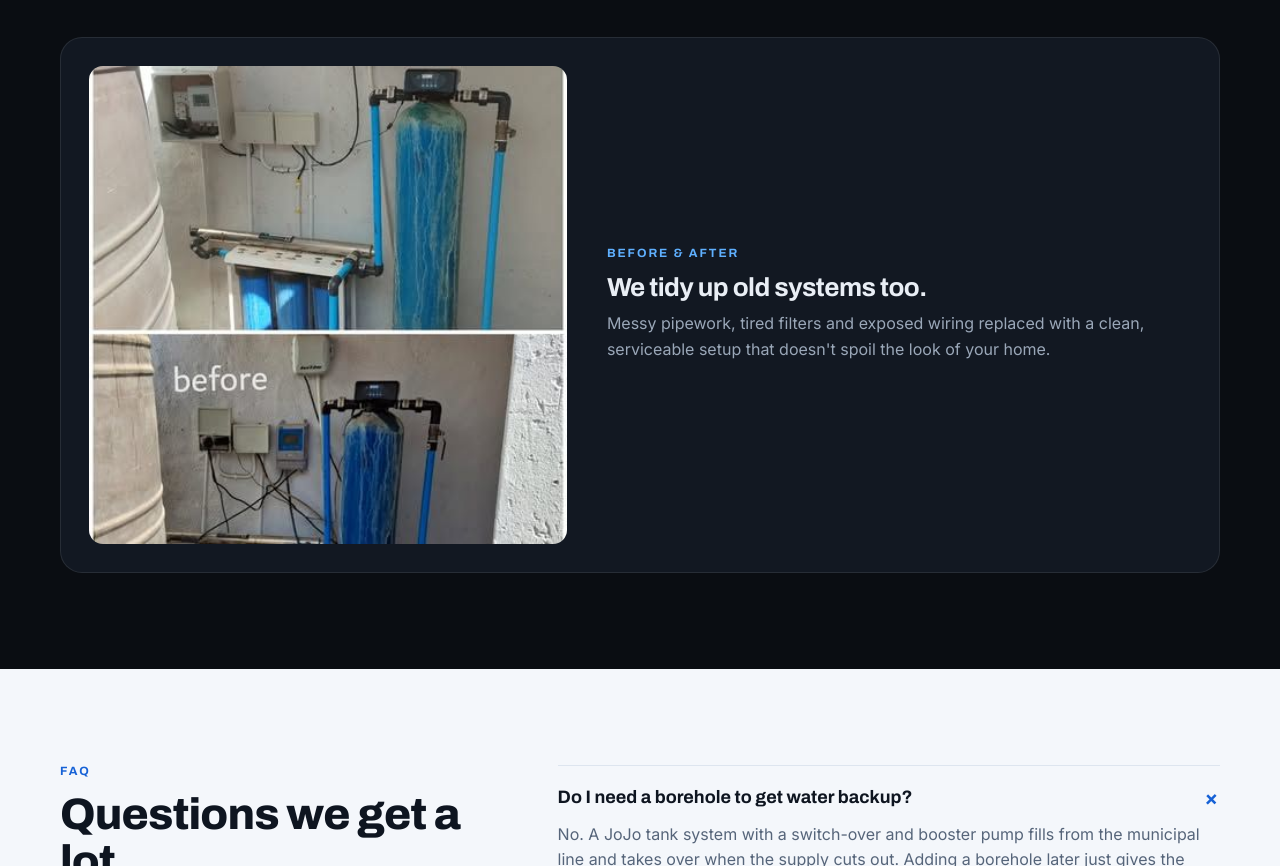
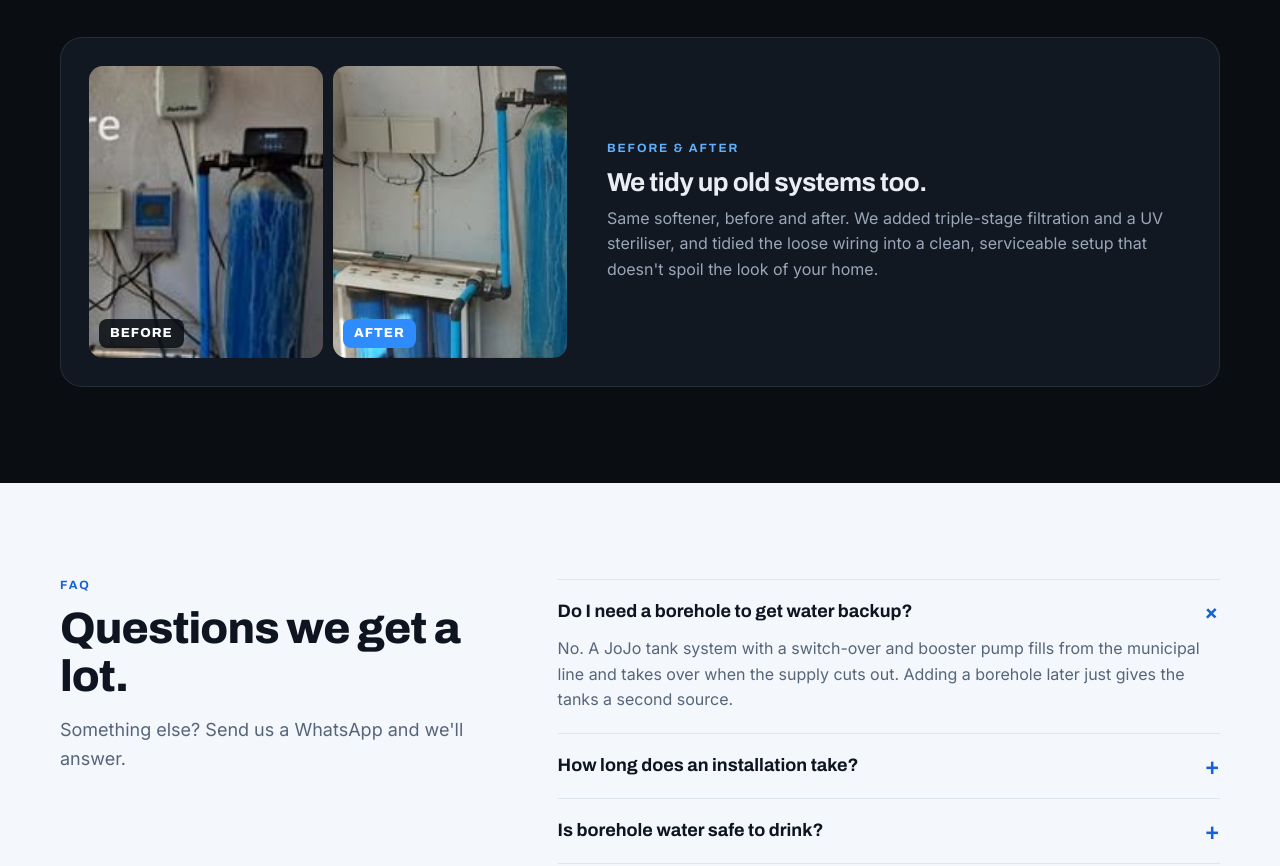
Before and after one commit to dannyschaffer/pumpedup-preview, a plain HTML site: page index.html in a window 1280 px wide. Shown: the part 4911-5777 px from the top of the page. Drawn offline with Linux system fonts and the light colour scheme.

Commit message:
Split before/after collage into labelled pair
Co-Authored-By: Claude Opus 5.5 <noreply@anthropic.com>

```diff
--- a/index.html
+++ b/index.html
@@ -144,7 +144,11 @@ section{padding:96px 0}
 .gallery img.wide{grid-column:span 2;aspect-ratio:2/1}
 @media (max-width:760px){.gallery{grid-template-columns:1fr 1fr}}
 .ba{margin-top:40px;display:grid;grid-template-columns:.9fr 1.1fr;gap:40px;align-items:center;background:var(--ink-2);border:1px solid var(--line);border-radius:22px;padding:28px}
-.ba img{border-radius:14px;width:100%}
+.ba-pair{display:grid;grid-template-columns:1fr 1fr;gap:10px}
+.ba-pair figure{position:relative;margin:0}
+.ba-pair img{border-radius:14px;width:100%;aspect-ratio:4/5;object-fit:cover;object-position:center 60%}
+.ba-pair figcaption{position:absolute;left:10px;bottom:10px;font:800 13px/1 Archivo,sans-serif;letter-spacing:.08em;text-transform:uppercase;background:rgba(10,13,18,.85);color:#fff;padding:8px 11px;border-radius:8px}
+.ba-pair figcaption.after{background:var(--blue)}
 .ba h3{font-size:26px;margin-bottom:10px}
 .ba p{color:var(--muted)}
 @media (max-width:760px){.ba{grid-template-columns:1fr}}
@@ -308,8 +312,11 @@ footer .wrap{display:flex;justify-content:space-between;gap:20px;flex-wrap:wrap;
       <img src="img/g12.jpg" alt="Grey JoJo tank with booster and filters" loading="lazy">
     </div>
     <div class="ba">
-      <img src="img/beforeafter.jpg" alt="Before and after of a filtration system upgrade" loading="lazy">
-      <div><span class="eyebrow">Before &amp; after</span><h3>We tidy up old systems too.</h3><p>Messy pipework, tired filters and exposed wiring replaced with a clean, serviceable setup that doesn't spoil the look of your home.</p></div>
+      <div class="ba-pair">
+        <figure><img src="img/ba_before.jpg" alt="Before: softener with loose wiring and no filtration" loading="lazy"><figcaption>Before</figcaption></figure>
+        <figure><img src="img/ba_after.jpg" alt="After: same softener with triple filtration, UV and tidy wiring" loading="lazy"><figcaption class="after">After</figcaption></figure>
+      </div>
+      <div><span class="eyebrow">Before &amp; after</span><h3>We tidy up old systems too.</h3><p>Same softener, before and after. We added triple-stage filtration and a UV steriliser, and tidied the loose wiring into a clean, serviceable setup that doesn't spoil the look of your home.</p></div>
     </div>
   </div>
 </section>
```
Also changed, not shown: img/ba_after.jpg (added), img/ba_before.jpg (added), img/beforeafter.jpg (deleted).
